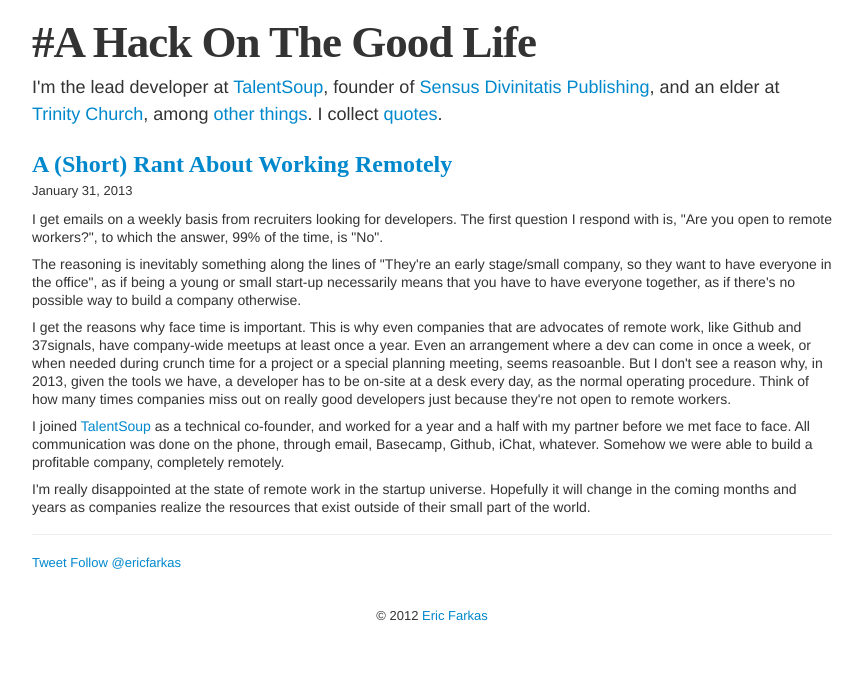
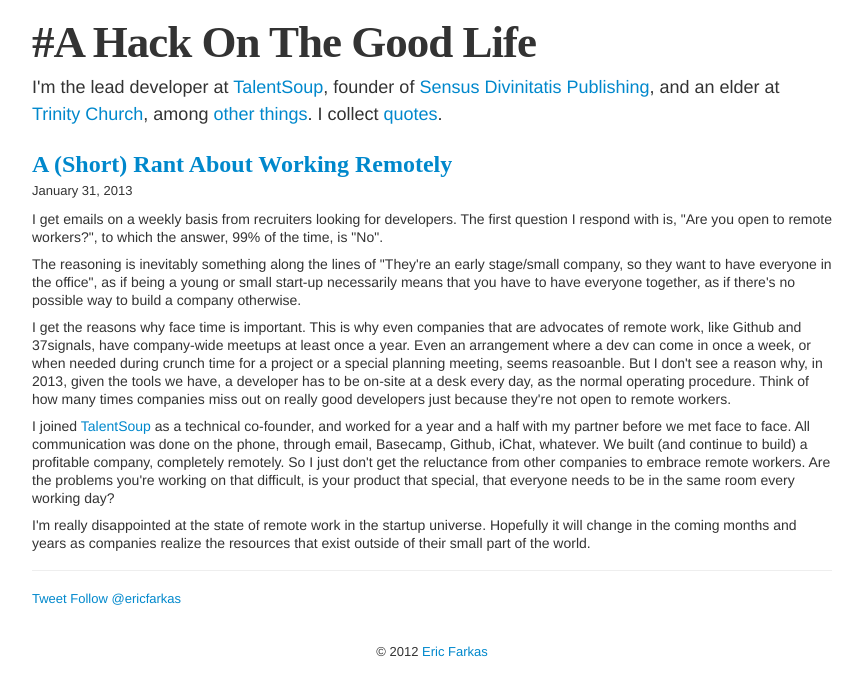
Before and after one commit to speric/speric.github.com, a Jekyll site: the page built from _posts/2013-01-31-a-short-rant-about-working-remotely.markdown, in a window 1280 px wide. Shown: the top 696 px of the page, without its empty margins (208-1071 px from the left). Built offline with Jekyll 4.4.1, drawn with Linux system fonts in a browser that asks for light colours; some web fonts are replaced; Markdown is read by kramdown in place of the engine named in the settings; comment, search, counter and statistics services are not loaded.

Commit message:
Update _posts/2013-01-31-a-short-rant-about-working-remotely.markdown

```diff
--- a/_posts/2013-01-31-a-short-rant-about-working-remotely.markdown
+++ b/_posts/2013-01-31-a-short-rant-about-working-remotely.markdown
@@ -8,6 +8,6 @@ title: A (Short) Rant About Working Remotely
 
 <p>I get the reasons why face time is important.  This is why even companies that are advocates of remote work, like Github and 37signals, have company-wide meetups at least once a year.  Even an arrangement where a dev can come in once a week, or when needed during crunch time for a project or a special planning meeting, seems reasoanble.  But I don't see a reason why, in 2013, given the tools we have, a developer has to be on-site at a desk every day, as the normal operating procedure.  Think of how many times companies miss out on really good developers just because they're not open to remote workers.</p>
 
-<p>I joined <a href="https://talentsoup.com">TalentSoup</a> as a technical co-founder, and worked for a year and a half with my partner before we met face to face.  All communication was done on the phone, through email, Basecamp, Github, iChat, whatever.  Somehow we were able to build a profitable company, completely remotely.</p>
+<p>I joined <a href="https://talentsoup.com">TalentSoup</a> as a technical co-founder, and worked for a year and a half with my partner before we met face to face.  All communication was done on the phone, through email, Basecamp, Github, iChat, whatever.  We built (and continue to build) a profitable company, completely remotely.  So I just don't get the reluctance from other companies to embrace remote workers.  Are the problems you're working on that difficult, is your product that special, that everyone needs to be in the same room every working day?</p>
 
 <p>I'm really disappointed at the state of remote work in the startup universe.  Hopefully it will change in the coming months and years as companies realize the resources that exist outside of their small part of the world.</p>
```
